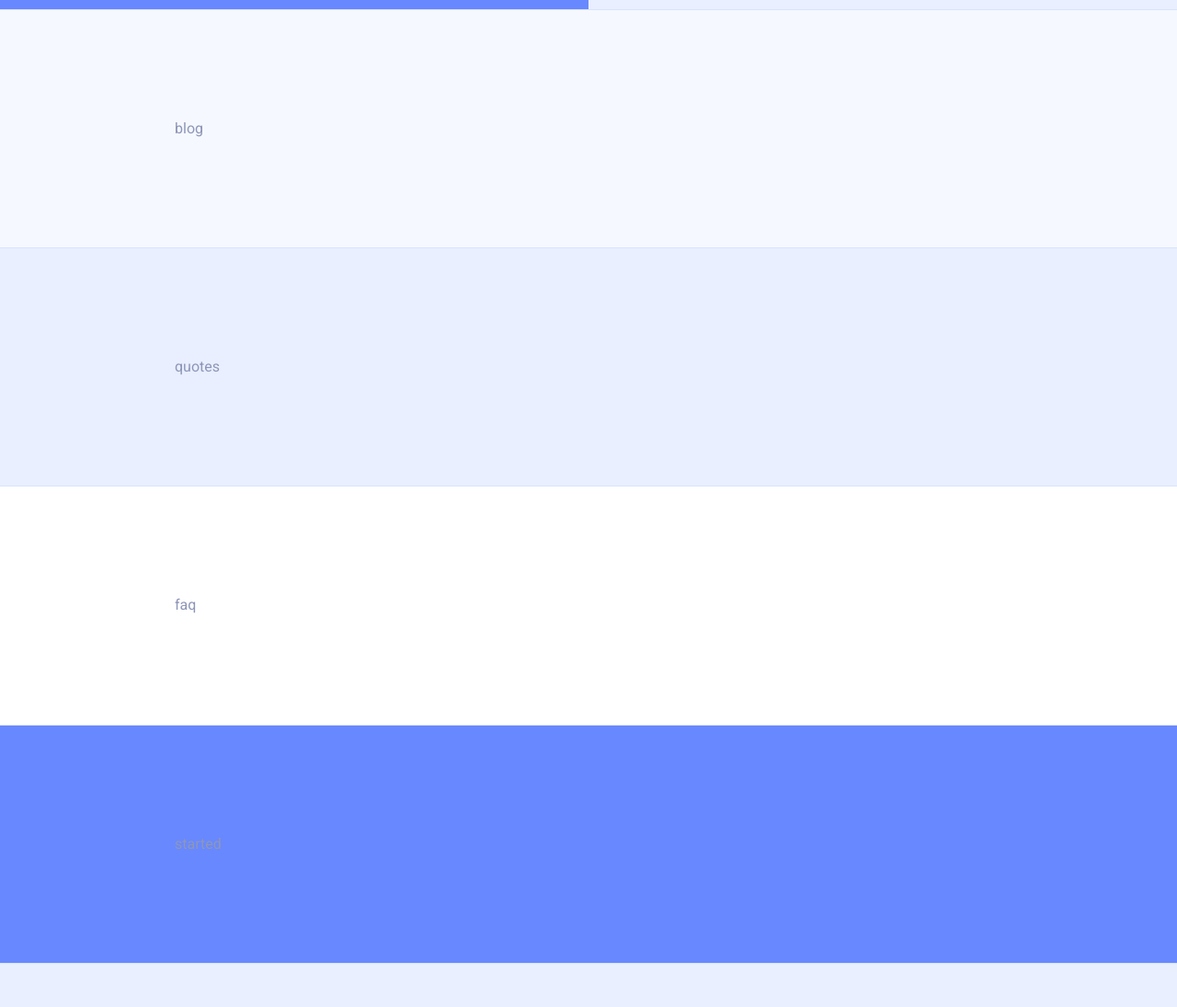
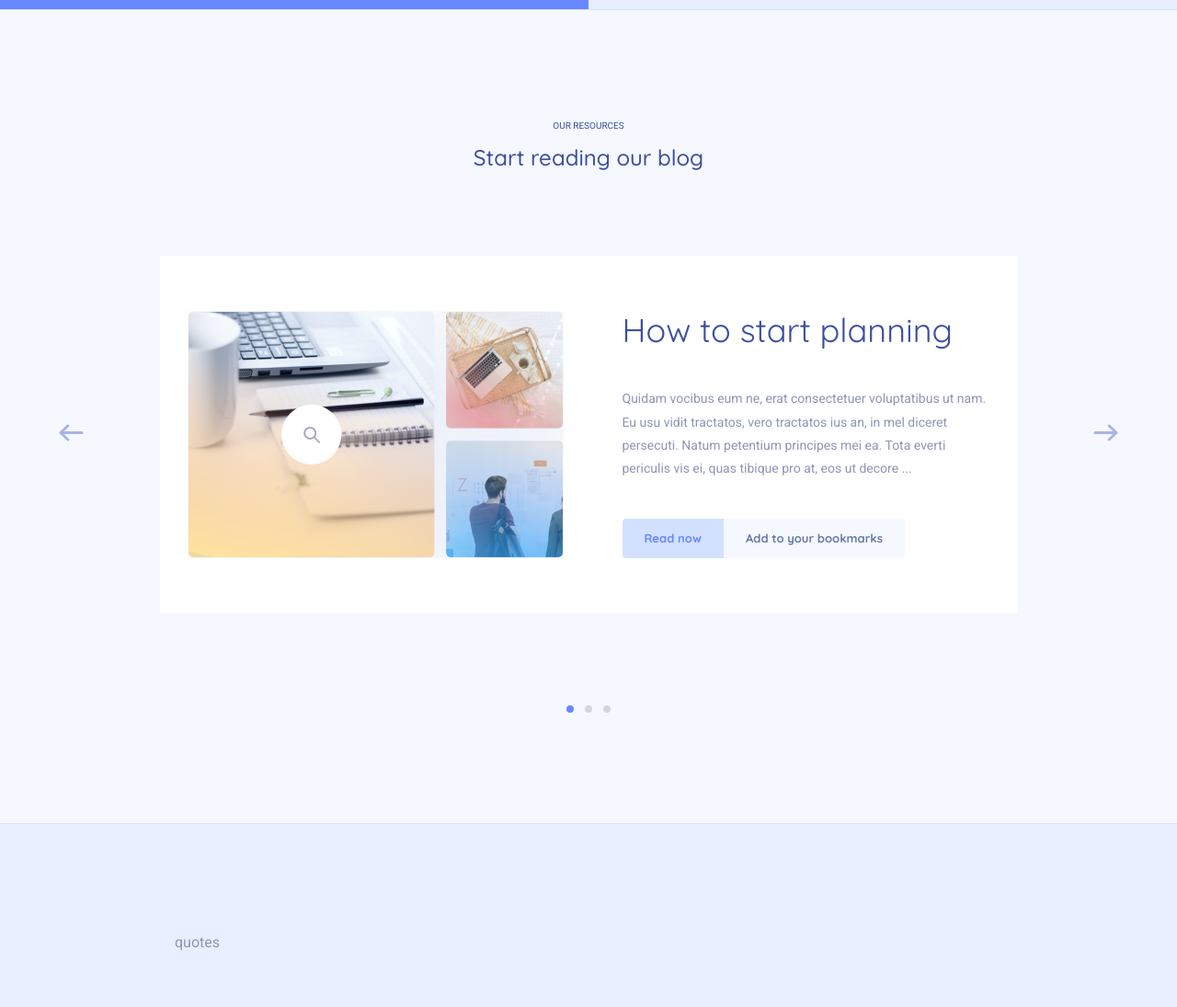
Before and after one commit to Dasha397/Plan, a website: page index.html in a window 1280 px wide. Shown: the part 2680-3775 px from the top of the page at 92% size. Drawn offline with Linux system fonts and the light colour scheme.

Commit message:
feat: add blog section

```diff
--- a/css/styles.scss
+++ b/css/styles.scss
@@ -216,7 +216,7 @@ h6 {
 
 .dots {
 	display: flex;
-	margin: 0;
+	margin: 0 auto;
 	padding: 0;
 	list-style: none;
 	transition: $transition;
@@ -593,9 +593,55 @@ h6 {
 // BLOG
 .section-blog {
 	background-color: $color-light-gray;
+
+	.wrapper-inner--wide {
+		display: flex;
+		flex-direction: column;
+		justify-content: center;
+		text-align: center;
+
+		.blog-slider {
+			display: flex;
+			padding: 0px 24px;
+			justify-content: space-between;
+			align-items: center;
+			margin-top: $base * 23;
+
+			&-section {
+				display: flex;
+				padding: 60px 30px;
+				justify-content: space-between;
+				background-color: #fff;
+
+				&-content {
+					display: flex;
+					flex-direction: column;
+					justify-content: space-between;
+					text-align: start;
+					width: $base * 100;
+					margin-left: $base * 16;
+
+					.text {
+						font-size: 14px;
+					}
+
+					.btn-group-wrapper {
+						border: none;
+
+					}
+
+				}
+			}
+		}
+
+		.dots {
+			margin-top: $base * 25;
+		}
+	}
 }
 
 // QUOTES
+
 .section-quotes {
 	background-color: $color-gray;
 }
--- a/index.html
+++ b/index.html
@@ -291,8 +291,41 @@
 
 		<!-- blog -->
 		<section class="wrapper-outer section-blog">
-			<div class="wrapper-inner">
-				blog
+			<div class="wrapper-inner wrapper-inner--wide">
+				<h5>OUR RESOURCES</h5>
+				<h4>Start reading our blog</h4>
+				<div class="blog-slider">
+					<a href="#">
+						<img src="./img/Vector.svg" alt="vector left">
+					</a>
+					<div class="blog-slider-section">
+						<img src="./img/illustrations.png" alt="img">
+						<div class="blog-slider-section-content">
+							<h3>How to start planning</h3>
+							<p class="text">Quidam vocibus eum ne, erat consectetuer voluptatibus ut nam. Eu usu vidit
+								tractatos,
+								vero tractatos ius an, in mel diceret persecuti. Natum petentium principes mei ea. Tota
+								everti periculis vis ei, quas tibique pro at, eos ut decore ...
+							</p>
+							<div class="btn-group">
+								<button class="btn-group-wrapper btn--primary">
+									<a href="#" class="btn">Read now</a>
+								</button>
+								<button class="btn-group-wrapper btn--transparent">
+									<a href="#" class="btn">Add to your bookmarks</a>
+								</button>
+							</div>
+						</div>
+					</div>
+					<a href="#">
+						<img src="./img/Vector (1).svg" alt="vector right">
+					</a>
+				</div>
+				<ul class="dots">
+					<li class="dots__item dots__item--active"></li>
+					<li class="dots__item"></li>
+					<li class="dots__item"></li>
+				</ul>
 			</div>
 		</section>
 		<!--  -->
```
Also changed, not shown: css/styles.css, img/Vector (1).svg (added), img/Vector.svg (added), img/illustrations.png (added), 1 other file.
